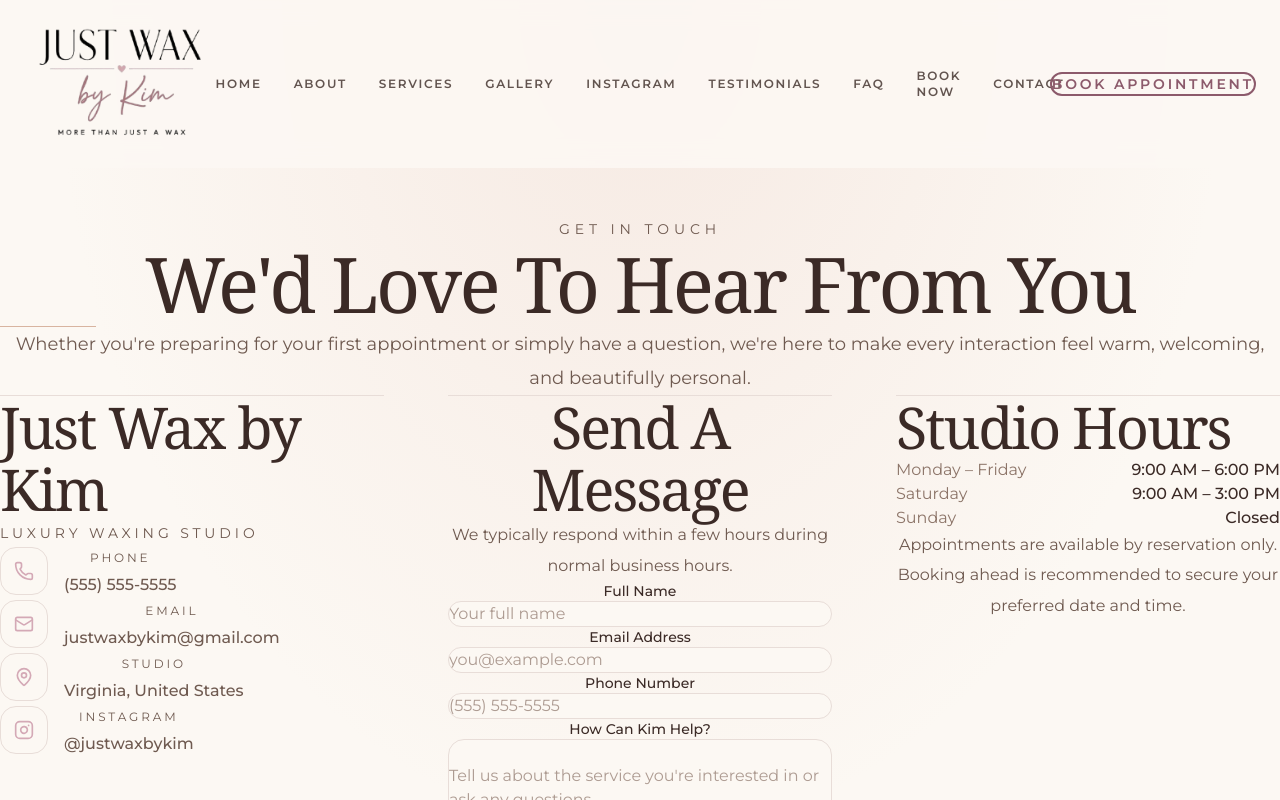
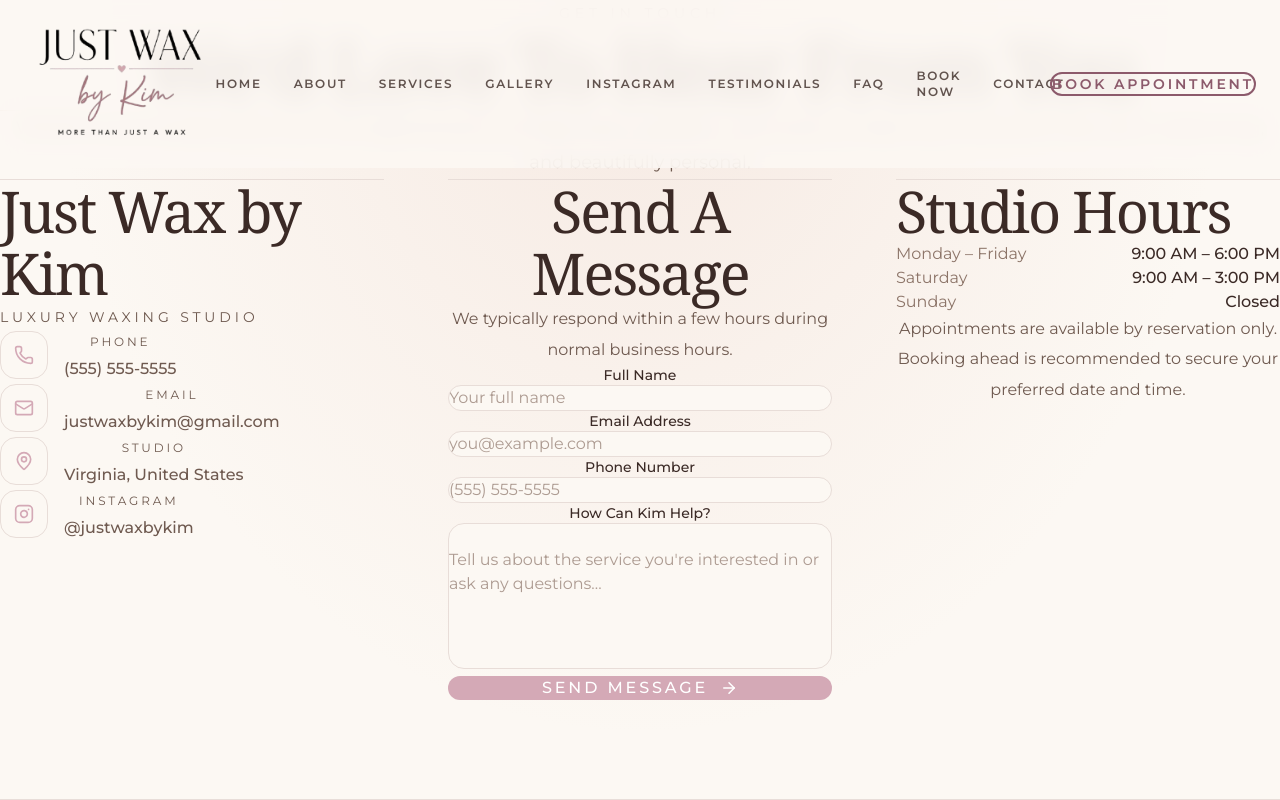
Before and after one commit to kevin-phan-25/just-wax-by-kim, a Next.js app: page /contact in a window 1280 px wide. Shown: the top 800 px of the page. Built offline with nearby package versions, Linux system fonts and the light colour scheme; a web font is replaced by a local one.

Commit message:
Update Contact.tsx

```diff
--- a/features/contact/Contact.tsx
+++ b/features/contact/Contact.tsx
@@ -7,12 +7,13 @@
  * Standalone luxury contact presentation.
  *
  * Changes:
- * • Matched Gallery / FAQ / Testimonials spacing system
- * • Restored navbar transition spacing
+ * • Matches Gallery / FAQ / Testimonials spacing system
+ * • Moved navbar spacing into component
  * • Removed width restrictions
+ * • Full-width editorial layout
  * • Centered contact information
- * • Form centered in middle column
- * • Preserved luxury editorial layout
+ * • Form positioned in center column
+ * • Preserved luxury styling
  * -----------------------------------------------------------------------------
  */
 
@@ -30,6 +31,8 @@ export default function Contact() {
         min-h-screen
         overflow-hidden
         bg-[#FCF8F3]
+        pt-[216px]
+        pb-32
       "
     >
 
@@ -45,16 +48,6 @@ export default function Contact() {
       />
 
 
-
-      {/* Navbar Transition Spacer */}
-      <div
-        className="
-          h-[216px]
-        "
-      />
-
-
-
       {/* CONTENT */}
       <div
         className="
@@ -65,7 +58,6 @@ export default function Contact() {
           text-center
         "
       >
-
 
 
         {/* HEADER */}
@@ -116,6 +108,8 @@ export default function Contact() {
           <p
             className="
               mt-8
+              mx-auto
+              max-w-none
               text-lg
               leading-relaxed
               text-[#8C7468]
@@ -126,9 +120,7 @@ export default function Contact() {
             interaction feel warm, welcoming, and beautifully personal.
           </p>
 
-
         </header>
-
 
 
 
@@ -138,6 +130,7 @@ export default function Contact() {
           className="
             mt-20
             grid
+            w-full
             gap-12
             lg:grid-cols-3
             lg:gap-16
@@ -164,7 +157,7 @@ export default function Contact() {
 
 
 
-          {/* FORM */}
+          {/* CONTACT FORM */}
           <div
             className="
               border-t
@@ -200,6 +193,7 @@ export default function Contact() {
             <div
               className="
                 mt-10
+                w-full
               "
             >
 
@@ -209,7 +203,6 @@ export default function Contact() {
 
 
           </div>
-
 
 
 
@@ -230,8 +223,8 @@ export default function Contact() {
           </div>
 
 
+        </div>
 
-        </div>
 
 
       </div>
@@ -253,6 +246,7 @@ export default function Contact() {
       />
 
 
+
     </section>
   );
 }
```
